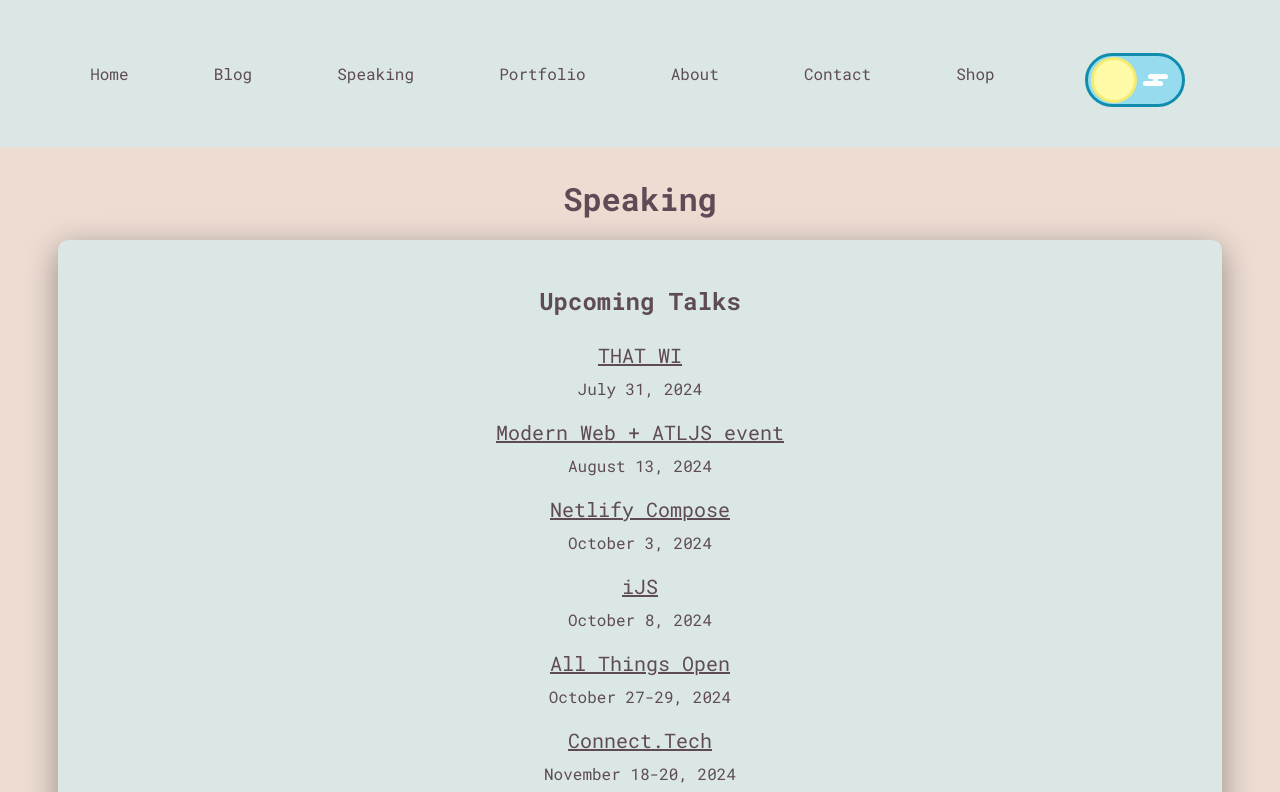
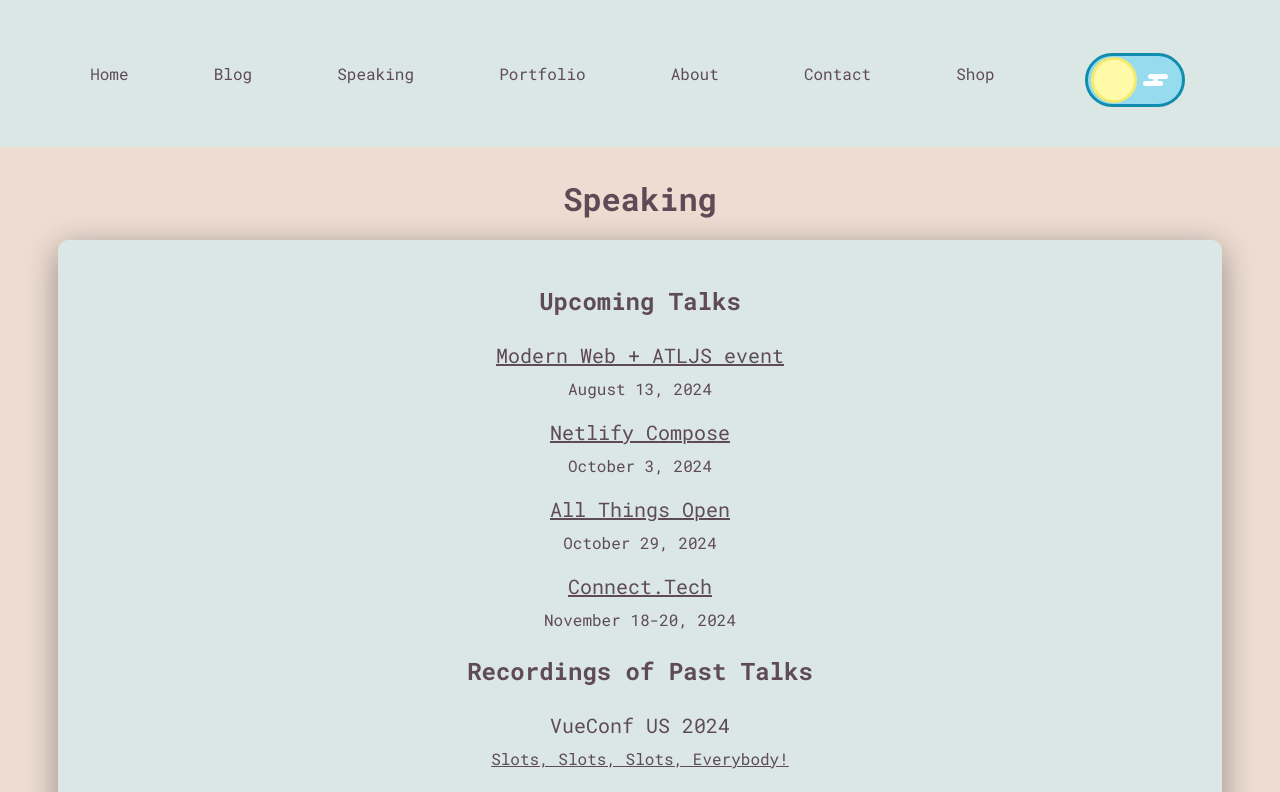
Before and after one commit to abbeyperini/Portfolio2.0, a React (Create React App) app in the folder portfolio/: page /speaking in a window 1280 px wide. Shown: the top 792 px of the page. Built offline with nearby package versions, Linux system fonts and the light colour scheme.

Commit message:
Update speaking

```diff
--- a/portfolio/src/components/Speaking.js
+++ b/portfolio/src/components/Speaking.js
@@ -11,15 +11,14 @@ function Speaking({home}) {
             <div className="talks secondary-container">
               <h3>Upcoming Talks</h3>
               <ul className="talk-list">
-                <li><a href="https://thatconference.com/activities/Kol7lX7IoKykdx4xv6jR" rel="noreferrer" className="talk_link"><p className="event_title">THAT WI</p></a><p>July 31, 2024</p></li>
                 <li><a href="https://www.meetup.com/modernwebatl/events/302355679" className="talk_link"><p className="event_title">Modern Web + ATLJS event</p></a><p>August 13, 2024</p></li>
                 <li><a href="https://www.netlify.com/compose/" rel="noreferrer" className="talk_link"><p className="event_title">Netlify Compose</p></a><p>October 3, 2024</p></li>
-                <li><a href="https://javascript-conference.com/general-web-development/beginners-guide-http/" rel="noreferrer" className="talk_link"><p className="event_title">iJS</p></a><p>October 8, 2024</p></li>
-                <li><a href="https://2024.allthingsopen.org/speakers/abbey-perini" rel="noreferrer" className="talk_link"><p className="event_title">All Things Open</p></a><p>October 27-29, 2024</p></li>
+                <li><a href="https://2024.allthingsopen.org/speakers/abbey-perini" rel="noreferrer" className="talk_link"><p className="event_title">All Things Open</p></a><p>October 29, 2024</p></li>
                 <li><a href="https://2024.connect.tech/session/682054" rel="noreferrer" className="talk_link"><p className="event_title">Connect.Tech</p></a><p>November 18-20, 2024</p></li>
               </ul>
               <h3>Recordings of Past Talks</h3>
               <ul className="talk-list">
+                <li><p className="event_title">VueConf US 2024</p><a href="https://www.vuemastery.com/conferences/vueconf-us-2024/slots-slots-slots-everybody/" rel="noreferrer" className="talk_link"><p>Slots, Slots, Slots, Everybody!</p></a></li>
                 <li><p className="event_title">TechLead Conference 2024</p><a href="https://portal.gitnation.org/contents/cognitive-load-and-your-development-environment" rel="noreferrer" className="talk_link"><p>Cognitive Load and Your Developent Environment</p></a></li>
                 <li><p className="event_title">StirTrek 2024</p><a href="https://www.youtube.com/watch?v=jghWtOIYP54&t=6s&ab_channel=StirTrek" rel="noreferrer" className="talk_link"><p>#gitPanic - Merging and Rebasing</p></a></li>
                 <li><p className="event_title">MagnoliaJS 2023</p><a href="https://youtu.be/mr6rWFgh_1E?t=20463" rel="noreferrer" className="talk_link"><p>Cognitive Load and Your Development Environment</p></a></li>
```
